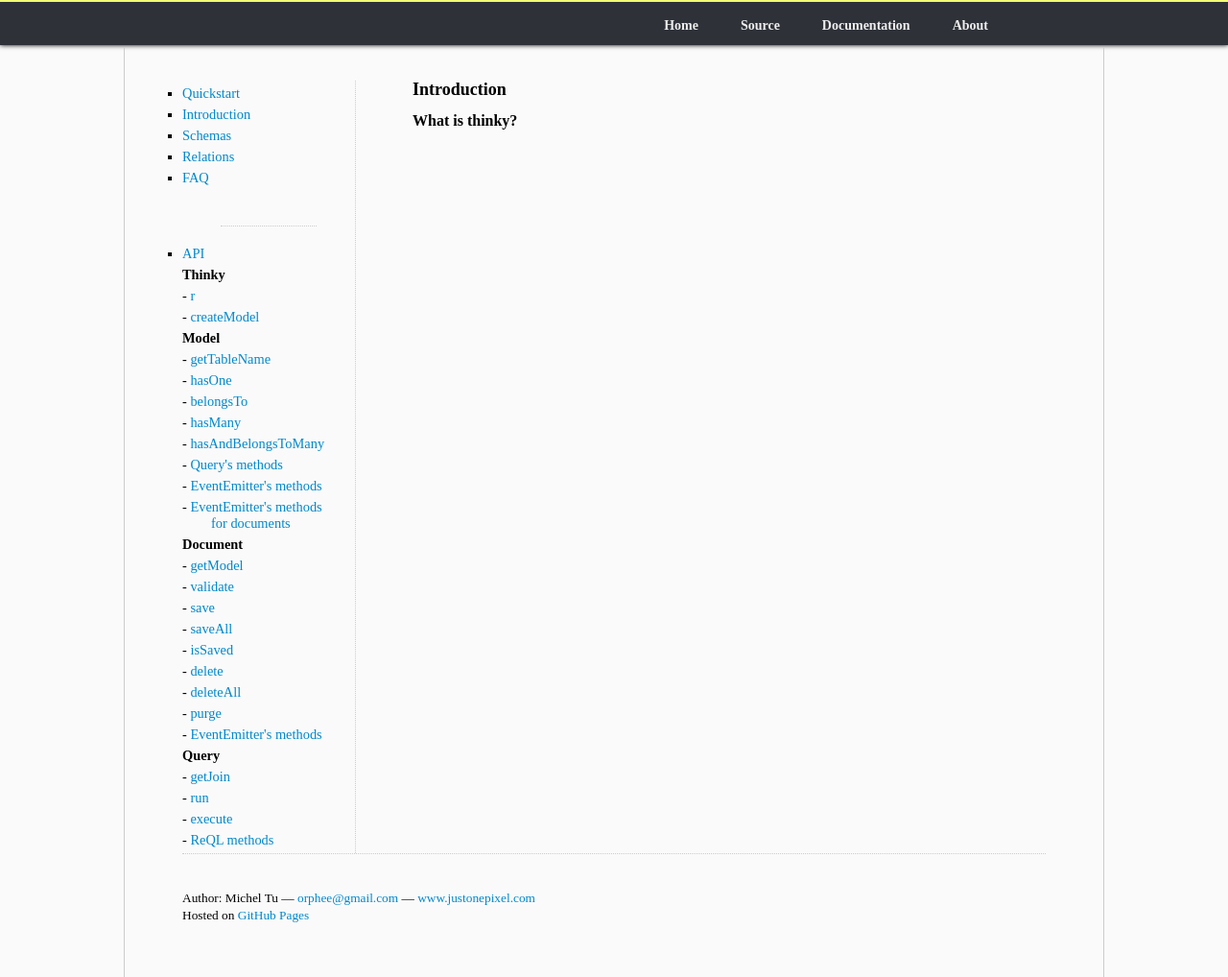
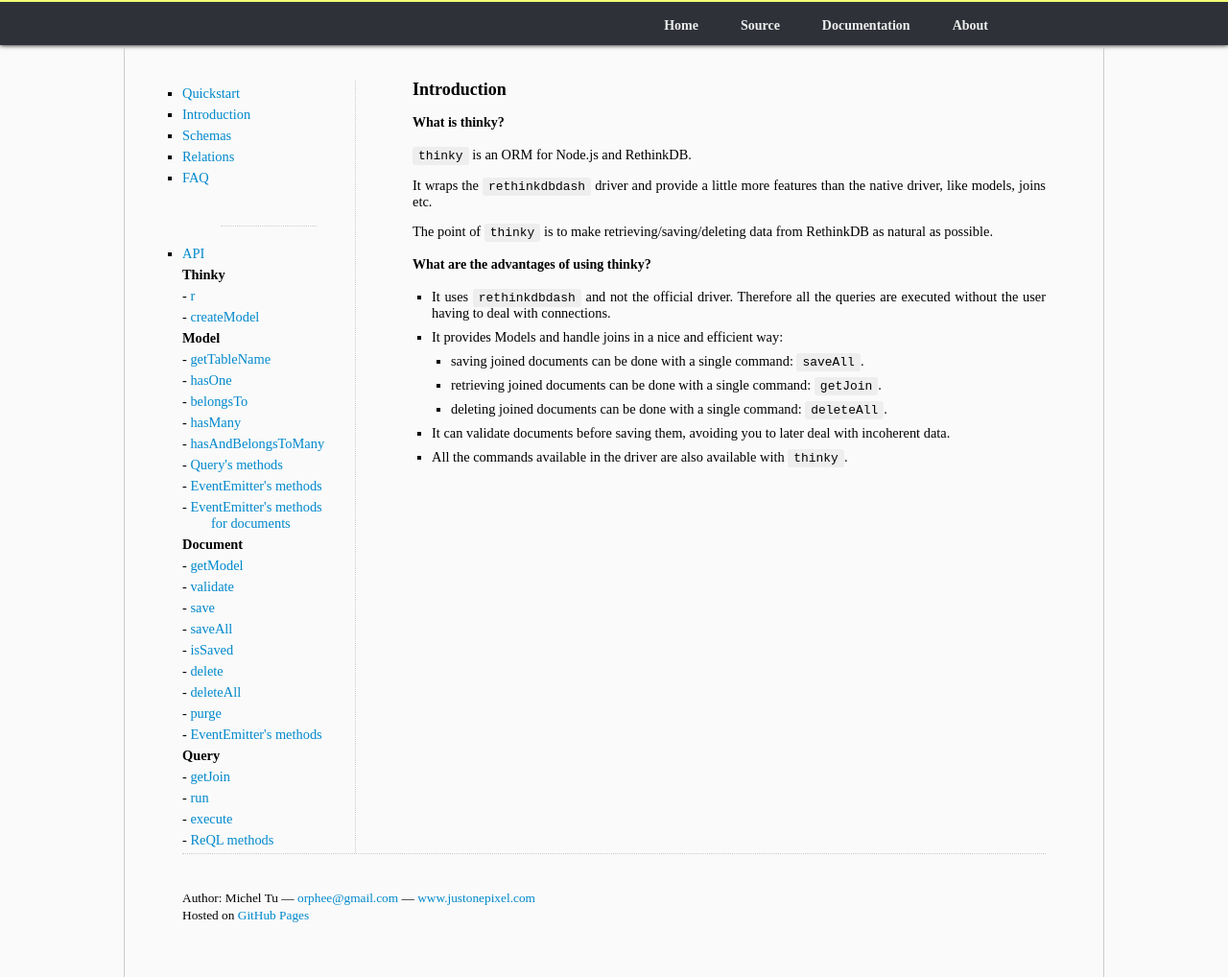
Before and after one commit to neumino/thinky, a Jekyll site: the page built from documentation/introduction.md, in a window 1280 px wide. Shown: the whole page at 96% size. Built offline with Jekyll 4.4.1, drawn with Linux system fonts in a browser that asks for light colours; Markdown is read by kramdown in place of the engine named in the settings.

Commit message:
Quick intro

```diff
--- a/documentation/introduction.md
+++ b/documentation/introduction.md
@@ -5,4 +5,25 @@
 
 ## Introduction
 
-### What is thinky?
+#### What is thinky?
+
+`thinky` is an ORM for Node.js and RethinkDB.
+
+It wraps the `rethinkdbdash` driver and provide a little more features than the native
+driver, like models, joins etc.
+
+The point of `thinky` is to make retrieving/saving/deleting data from RethinkDB as
+natural as possible.
+
+
+#### What are the advantages of using thinky?
+
+- It uses `rethinkdbdash` and not the official driver. Therefore all the queries are
+executed without the user having to deal with connections.
+- It provides Models and handle joins in a nice and efficient way:
+    - saving joined documents can be done with a single command: `saveAll`.
+    - retrieving joined documents can be done with a single command: `getJoin`.
+    - deleting  joined documents can be done with a single command: `deleteAll`.
+- It can validate documents before saving them, avoiding you to later deal with
+incoherent data.
+- All the commands available in the driver are also available with `thinky`.
```
